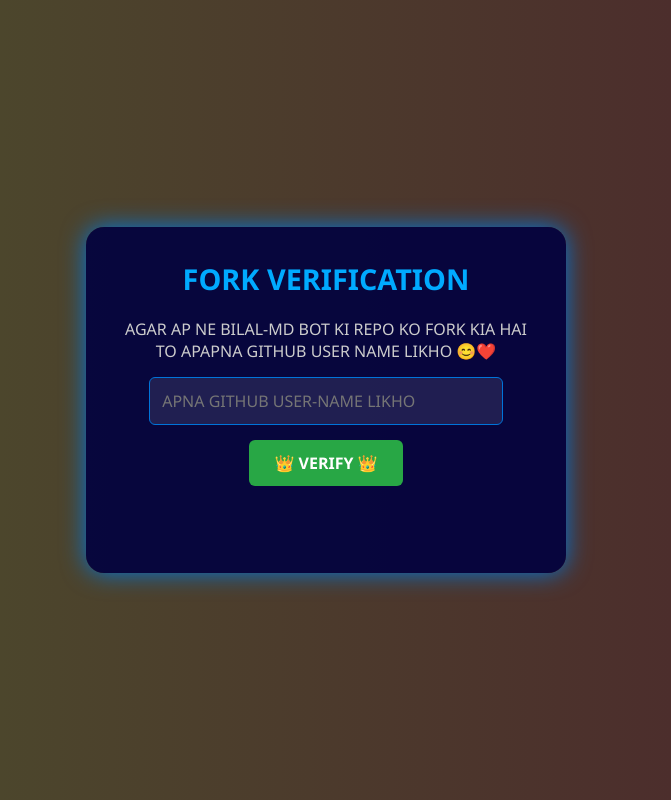
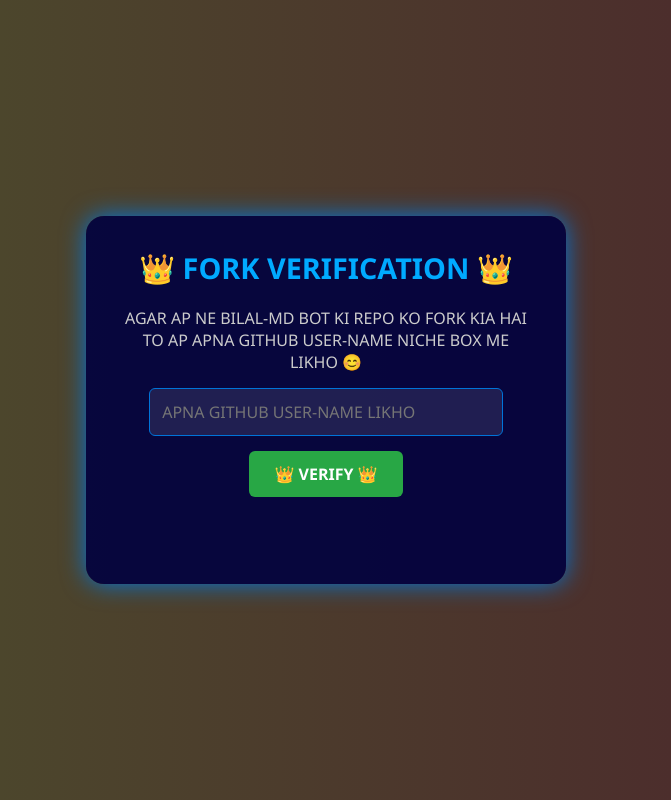
Before and after one commit to BiLaLTeCh05/BILAL-MD-WEB1x, a plain HTML site: page index.html in a window 1280 px wide. Shown: the whole page, without its empty margins (314-985 px from the left). Drawn offline with Linux system fonts and the light colour scheme.

Commit message:
👑 BILAL-MD 👑

```diff
--- a/index.html
+++ b/index.html
@@ -46,8 +46,8 @@
 
 <!-- ===================== VERIFICATION VIEW ===================== -->
 <div id="verification-view" class="card">
-    <h2>FORK VERIFICATION</h2>
-    <p>AGAR AP NE BILAL-MD BOT KI REPO KO FORK KIA HAI TO APAPNA GITHUB USER NAME LIKHO 😊❤️</p>
+    <h2>👑 FORK VERIFICATION 👑</h2>
+    <p>AGAR AP NE BILAL-MD BOT KI REPO KO FORK KIA HAI TO AP APNA GITHUB USER-NAME NICHE BOX ME LIKHO 😊</p>
     <input type="text" id="username-input" placeholder="APNA GITHUB USER-NAME LIKHO">
     <button id="verify-button" onclick="verifyFork()">👑 VERIFY 👑</button>
     <p id="message"></p>
@@ -114,7 +114,7 @@
             mainContentView.style.display = 'block';
             updateTime();
         } else {
-            messageElement.innerText = `PEHLE ${MAIN_REPO_NAME} REPO KO FORK KARO 😊❤️`;
+            messageElement.innerText = `PEHLE ${MAIN_REPO_NAME} REPO FORK KARO 🥺❤️`;
             messageElement.className = 'error';
             forkLink.style.display = 'inline-block';
         }
```
